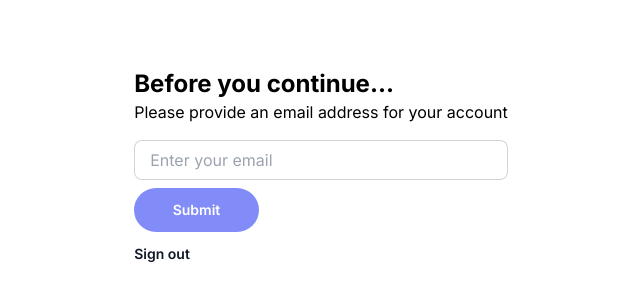
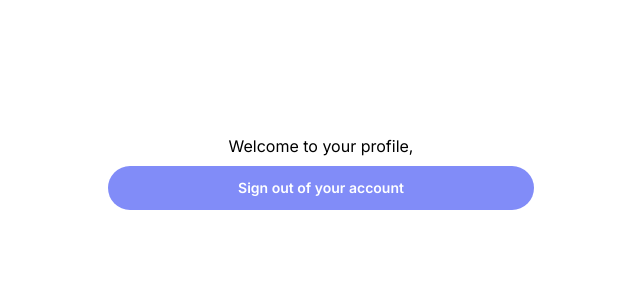
Before and after one commit to ryanmello/alpaca, a Next.js app: page /profile in a window 1280 px wide. Shown: the part 228-528 px from the top of the page, without its empty margins (319-959 px from the left). Built offline with nearby package versions, Linux system fonts and the light colour scheme; no server answers; the database is empty.

Commit message:
remove email check

```diff
--- a/app/(site)/components/AuthForm.tsx
+++ b/app/(site)/components/AuthForm.tsx
@@ -32,6 +32,7 @@ const AuthForm = () => {
     },
   });
 
+  // if there is a active session the user will be pushed to their profile
   useEffect(() => {
     if (session?.status == "authenticated") {
       console.log(session.data.user?.name);
@@ -39,6 +40,7 @@ const AuthForm = () => {
     }
   }, [session?.status]);
 
+  // toggles the variant between LOGIN and REGISTER
   const toggleVariant = () => {
     if (variant == "LOGIN") {
       setVariant("REGISTER");
@@ -50,6 +52,7 @@ const AuthForm = () => {
   const onSubmit: SubmitHandler<FieldValues> = (data) => {
     setIsLoading(true);
 
+    // register user
     if (variant == "REGISTER") {
       axios
         .post("/api/register", data)
@@ -62,6 +65,7 @@ const AuthForm = () => {
         .finally(() => setIsLoading(false));
     }
 
+    // login user
     if (variant == "LOGIN") {
       signIn("credentials", {
         ...data,
@@ -81,10 +85,10 @@ const AuthForm = () => {
     }
   };
 
+  // nextauth social sign in
   const socialAction = (action: string) => {
     setIsLoading(true);
 
-    // NextAuth social sign in
     signIn(action, { redirect: false })
       .then((callback) => {
         if (callback?.error) {
--- a/app/actions/getCurrentUser.ts
+++ b/app/actions/getCurrentUser.ts
@@ -1,6 +1,5 @@
 import prisma from "@/app/libs/prismadb";
 import getSession from "./getSession";
-import getGitHubUser from "./getGithubUser";
 
 const getCurrentUser = async () => {
   try {
@@ -8,13 +7,7 @@ const getCurrentUser = async () => {
 
     // ensure that the current session has a valid user
     if (!session?.user?.email) {
-      const githubUser = await getGitHubUser();
-
-      if(!githubUser?.email){
-        return null;
-      }
-
-      return githubUser;
+      return null;
     }
 
     // find the user with the session user email
--- a/app/actions/getGithubUser.ts
+++ /dev/null
@@ -1,41 +0,0 @@
-import prisma from "@/app/libs/prismadb";
-import getSession from "./getSession";
-
-/* When a user logs in with github, the email of the user may be
- * null if they have their email private on their github account.
- *
- * This application relies on having access to the users email.
- * To work around this issue, we use the session which contains
- * the following information about a github user:
- * {
- *   name: {insert the user's name}
- *   email: null
- *   image: {insert image address}
- * }
- *
- * We use the imageUrl to find the user.
- * This action is called in getCurrentUser to get the user if the email
- * is null which ONLY happens if the user logs in with GitHub
- */
-
-const getGitHubUser = async () => {
-  try {
-    const session = await getSession();
-
-    const user = prisma.user.findFirst({
-      where: {
-        image: session?.user?.image as string,
-      },
-    });
-
-    if (!user) {
-      return null;
-    }
-
-    return user;
-  } catch (error) {
-    return null;
-  }
-};
-
-export default getGitHubUser;
--- a/app/api/register/email/route.ts
+++ /dev/null
@@ -1,31 +0,0 @@
-import getCurrentUser from "@/app/actions/getCurrentUser";
-import getGitHubUser from "@/app/actions/getGithubUser";
-import prisma from "@/app/libs/prismadb";
-import { NextResponse } from "next/server";
-
-export async function POST(request: Request) {
-  try {
-    const currentUser = await getGitHubUser();
-    const body = await request.json();
-    const { email } = body;
-
-    if (!currentUser) {
-      throw new NextResponse("Unauthorized", { status: 401 });
-    }
-
-    const updatedUser = await prisma.user.update({
-      where: {
-        id: currentUser.id,
-      },
-      data: {
-        email: email as string,
-      },
-    });
-
-    return NextResponse.json(updatedUser);
-
-  } catch (error) {
-    console.log(error, "API_EMAIL");
-    throw new NextResponse("Internal error", { status: 500 });
-  }
-}
--- a/app/profile/components/EmailForm.tsx
+++ /dev/null
@@ -1,65 +0,0 @@
-"use client";
-
-import getGitHubUser from "@/app/actions/getGithubUser";
-import getSession from "@/app/actions/getSession";
-import Button from "@/app/components/Button";
-import Input from "@/app/components/Input";
-import axios from "axios";
-import { signOut } from "next-auth/react";
-import React, { useState } from "react";
-import { FieldValues, SubmitHandler, useForm } from "react-hook-form";
-import toast from "react-hot-toast";
-import { useRouter } from 'next/navigation';
-
-const EmailInput = () => {
-  const [isLoading, setIsLoading] = useState(false);
-  const router = useRouter();
-
-  const {
-    register,
-    handleSubmit,
-    formState: { errors },
-  } = useForm<FieldValues>({
-    defaultValues: {
-      email: "",
-    },
-  });
-
-  const onSubmit: SubmitHandler<FieldValues> = (data) => {
-    setIsLoading(true);
-    axios
-      .post("/api/register/email", data)
-      .then(() => {
-        toast.success("Success");
-        router.refresh();
-      })
-      .catch(() => toast.error("Something went wrong"))
-      .finally(() => setIsLoading(false));
-  };
-
-  return (
-    <form onSubmit={handleSubmit(onSubmit)}>
-      <Input
-        id="email"
-        label=""
-        type="email"
-        placeholder="Enter your email"
-        register={register}
-        errors={errors}
-        required
-      />
-      <div className="w-1/3 pt-2">
-        <Button fullWidth type="submit" disabled={isLoading}>
-          Submit
-        </Button>
-      </div>
-      <div>
-        <Button secondary disabled={isLoading} onClick={() => signOut()}>
-          Sign out
-        </Button>
-      </div>
-    </form>
-  );
-};
-
-export default EmailInput;
--- a/app/profile/page.tsx
+++ b/app/profile/page.tsx
@@ -1,43 +1,15 @@
 import LogoutButton from "./components/LogoutButton";
 import getCurrentUser from "../actions/getCurrentUser";
-import EmailForm from "./components/EmailForm";
 
 const Page = async () => {
-  // wont work if user logs in with github
-  // currentUser gets user by email
-  // no github email
-  // user is null
   const user = await getCurrentUser();
 
   return (
     <div className="flex flex-col items-center justify-center h-full">
-      {user?.email ? (
-        <>
-          <p className="pb-2">Welcome to your profile, {user?.name}</p>
-          <div className="w-1/3">
-            <LogoutButton />
-          </div>
-        </>
-      ) : (
-        /* this portion of the application can be removed if the scope
-         * of your github token includes the user's email.
-         *
-         * 1. Open developer settings on Github
-         * 2. Select your project and open the Permissions and events tab
-         * 3. Under Account permission, set email addresses to read-only
-         * 4. Save change
-         *
-         * Now when a user logs in with Github, their email will be apart
-         * of their user object in your mongodb database
-         */
-        <div className="align-left">
-          <p className="text-2xl font-bold">Before you continue...</p>
-          <p className="pb-4">
-            Please provide an email address for your account
-          </p>
-          <EmailForm />
-        </div>
-      )}
+      <p className="pb-2">Welcome to your profile, {user?.name}</p>
+      <div className="w-1/3">
+        <LogoutButton />
+      </div>
     </div>
   );
 };
```
